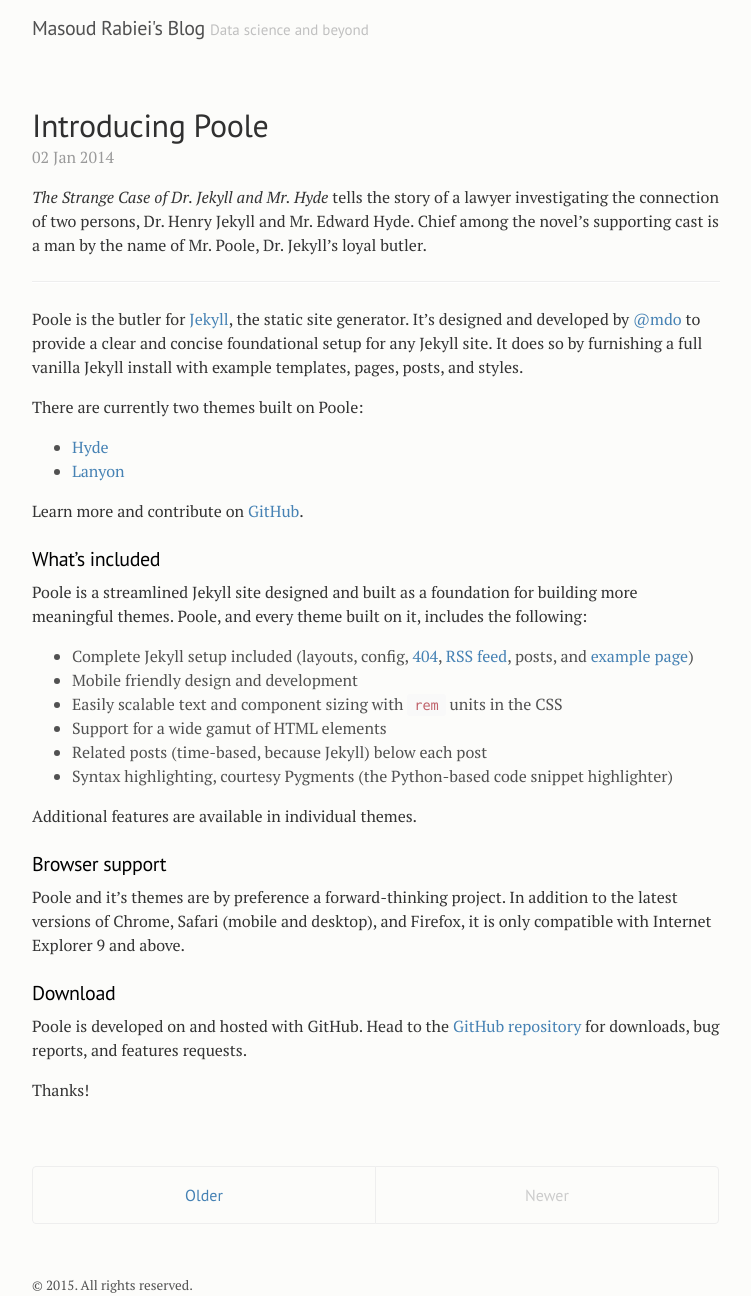
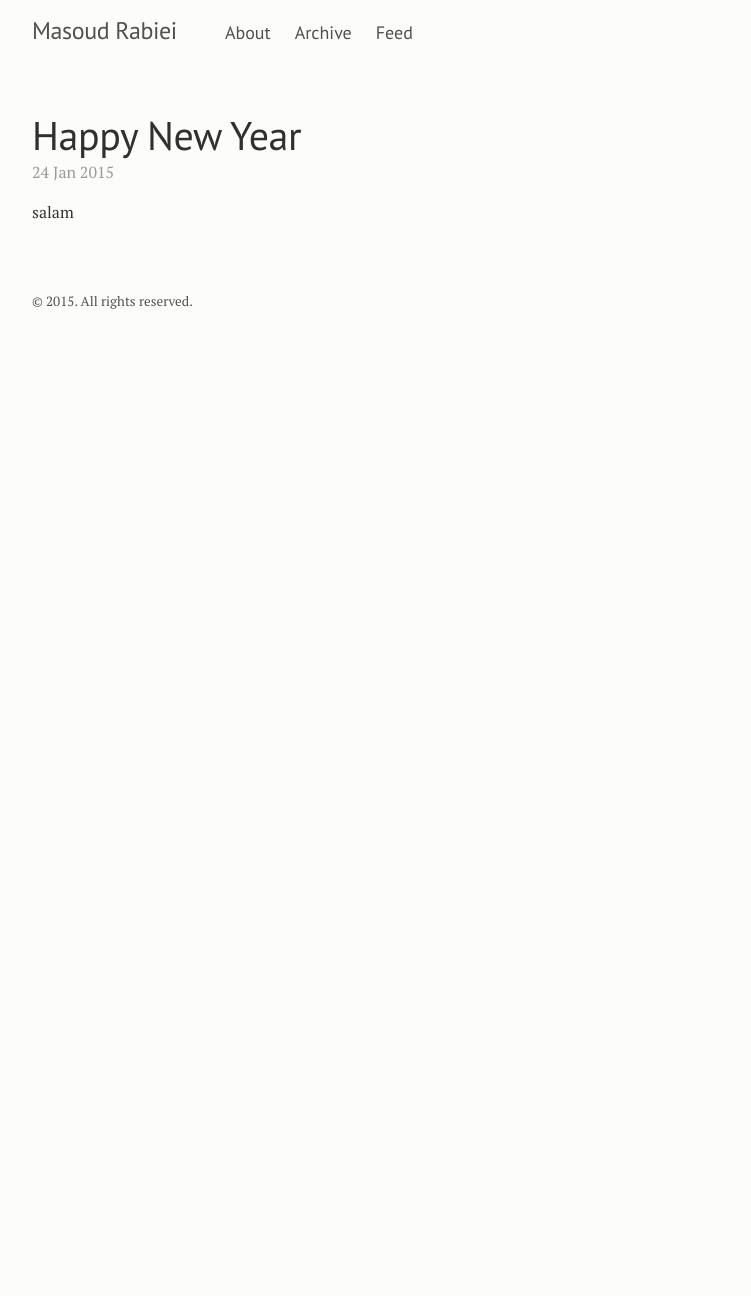
Before and after one commit to masrab/masrab.github.io, a Jekyll site: the page built from index.html, in a window 1280 px wide. Shown: the whole page, without its empty margins (144-895 px from the left). Built offline with Jekyll 4.4.1, drawn with Linux system fonts in a browser that asks for light colours; Markdown is read by kramdown in place of the engine named in the settings; the list of posts is cut into pages by our own code; after the commit the page ends 900 px from its top, so only the background shows below that.

Commit message:
Big-O Selector post

```diff
--- a/_config.yml
+++ b/_config.yml
@@ -1,16 +1,15 @@
 # Permalinks
 # permalink:        pretty
 permalink:        /blog/:title
-# relative_permalinks: true
 baseurl:          '/'
 
 markdown:         redcarpet
 highlighter:      pygments
 
 # Setup
-title:            Masoud Rabiei's Blog
+title:            Masoud Rabiei
 tagline:          Data science and beyond
-url:              http://www.masrab.com
+url:              http://masrab.github.io
 paginate:         1
 
 author:
@@ -19,3 +18,7 @@
 
 # Custom vars
 github:           https://github.com/masrab
+pages_list:
+  About: '/about'
+  Archive: '/archive'
+  Feed: '/atom.xml'
--- a/_includes/head.html
+++ b/_includes/head.html
@@ -9,7 +9,7 @@
     {% if page.title == "Home" %}
     {{ site.title }} &middot; {{ site.tagline }}
     {% else %}
-    {{ page.title }} &middot; {{ site.title }}
+    {{ page.title }}
     {% endif %}
   </title>
 
@@ -21,7 +21,7 @@
 
   <!-- Icons -->
   <link rel="apple-touch-icon-precomposed" sizes="144x144" href="{{ site.baseurl }}public/apple-touch-icon-precomposed.png">
-  <link rel="shortcut icon" href="{{ site.baseurl }}public/favicon.ico">
+  <link rel="shortcut icon" href="{{ site.baseurl }}public/MR_favicon.ico">
 
   <!-- RSS -->
   <link rel="alternate" type="application/atom+xml" title="{{ site.title }}" href="{{ site.baseurl }}atom.xml">
--- a/_layouts/default.html
+++ b/_layouts/default.html
@@ -9,7 +9,11 @@
     <header class="masthead">
       <h3 class="masthead-title">
         <a href="{{ site.baseurl }}" title="Home">{{ site.title }}</a>
-          <small>{{ site.tagline }}</small>
+        &nbsp;&nbsp;&nbsp;
+        {% for page in site.pages_list %}
+        &nbsp;&nbsp;
+        <small><a href="{{ page[1]  }}">{{ page[0] }}</a></small>
+        {% endfor %}
       </h3>
     </header>
 
--- a/_posts/2014-01-02-introducing-poole.md
+++ /dev/null
@@ -1,40 +0,0 @@
----
-layout: post
-title: Introducing Poole
----
-
-*The Strange Case of Dr. Jekyll and Mr. Hyde* tells the story of a lawyer investigating the connection of two persons, Dr. Henry Jekyll and Mr. Edward Hyde. Chief among the novel's supporting cast is a man by the name of Mr. Poole, Dr. Jekyll's loyal butler.
-
------
-
-Poole is the butler for [Jekyll](http://jekyllrb.com), the static site generator. It's designed and developed by [@mdo](https://twitter.com/mdo) to provide a clear and concise foundational setup for any Jekyll site. It does so by furnishing a full vanilla Jekyll install with example templates, pages, posts, and styles.
-
-There are currently two themes built on Poole:
-
-* [Hyde](http://hyde.getpoole.com)
-* [Lanyon](http://lanyon.getpoole.com)
-
-Learn more and contribute on [GitHub](https://github.com/poole).
-
-### What's included
-
-Poole is a streamlined Jekyll site designed and built as a foundation for building more meaningful themes. Poole, and every theme built on it, includes the following:
-
-* Complete Jekyll setup included (layouts, config, [404](/404.html), [RSS feed](/atom.xml), posts, and [example page](/about))
-* Mobile friendly design and development
-* Easily scalable text and component sizing with `rem` units in the CSS
-* Support for a wide gamut of HTML elements
-* Related posts (time-based, because Jekyll) below each post
-* Syntax highlighting, courtesy Pygments (the Python-based code snippet highlighter)
-
-Additional features are available in individual themes.
-
-### Browser support
-
-Poole and it's themes are by preference a forward-thinking project. In addition to the latest versions of Chrome, Safari (mobile and desktop), and Firefox, it is only compatible with Internet Explorer 9 and above.
-
-### Download
-
-Poole is developed on and hosted with GitHub. Head to the <a href="https://github.com/poole/poole">GitHub repository</a> for downloads, bug reports, and features requests.
-
-Thanks!
--- /dev/null
+++ b/_posts/2015-01-24-happy-new-year.md
@@ -0,0 +1,5 @@
+---
+layout: page
+---
+
+salam
--- a/about.md
+++ b/about.md
@@ -4,28 +4,4 @@
 permalink: /about/
 ---
 
-<p class="message">
-  Hey there! This page is included as an example. Feel free to customize it for your own use upon downloading. Carry on!
-</p>
-
-In the novel, *The Strange Case of Dr. Jekyll and Mr. Hyde*, Mr. Poole is Dr. Jekyll's virtuous and loyal butler. Similarly, Poole is an upstanding and effective butler that helps you build Jekyll themes. It's made by [@mdo](https://twitter.com/mdo).
-
-There are currently two themes built on Poole:
-
-* [Hyde](http://hyde.getpoole.com)
-* [Lanyon](http://lanyon.getpoole.com)
-
-Learn more and contribute on [GitHub](https://github.com/poole).
-
-## Setup
-
-Some fun facts about the setup of this project include:
-
-* Built for [Jekyll](http://jekyllrb.com)
-* Developed on GitHub and hosted for free on [GitHub Pages](https://pages.github.com)
-* Coded with [Sublime Text 2](http://sublimetext.com), an amazing code editor
-* Designed and developed while listening to music like [Blood Bros Trilogy](https://soundcloud.com/maddecent/sets/blood-bros-series)
-
-Have questions or suggestions? Feel free to [open an issue on GitHub](https://github.com/poole/poole/issues/new) or [ask me on Twitter](https://twitter.com/mdo).
-
-Thanks for reading!
+Masoud Rabiei—Writing about Data science, R, Python, D3 and all the other good stuff.
--- /dev/null
+++ b/archive.md
@@ -0,0 +1,11 @@
+---
+layout: page
+title: Archive
+permalink: /archive/
+---
+
+## Blog Posts
+
+{% for post in site.posts %}
+  * {{ post.date | date_to_string }} &raquo; [ {{ post.title }} ]({{ post.url }})
+{% endfor %}
--- a/index.html
+++ b/index.html
@@ -19,20 +19,3 @@
   </article>
   {% endfor %}
 </div>
-
-<div class="pagination">
-  {% if paginator.next_page %}
-    <a class="pagination-item older" href="{{ site.baseurl }}page{{paginator.next_page}}">Older</a>
-  {% else %}
-    <span class="pagination-item older">Older</span>
-  {% endif %}
-  {% if paginator.previous_page %}
-    {% if paginator.page == 2 %}
-      <a class="pagination-item newer" href="{{ site.baseurl }}">Newer</a>
-    {% else %}
-      <a class="pagination-item newer" href="{{ site.baseurl }}page{{paginator.previous_page}}">Newer</a>
-    {% endif %}
-  {% else %}
-    <span class="pagination-item newer">Newer</span>
-  {% endif %}
-</div>
--- a/public/css/custom.css
+++ b/public/css/custom.css
@@ -1,3 +1,7 @@
+/*
+Customizied CSS for masrab.github.io
+*/
+
 html {
 	font-family: "PT Serif", Georgia, "Times New Roman", serif;
 	font-size: 16px;
@@ -15,7 +19,6 @@
 
 .container {
   max-width: 960px;
-  /*background-color: beige;*/
   position: relative;
   padding-left:  1rem;
   /*padding-right: 1rem;*/
@@ -24,14 +27,24 @@
   margin-right: auto;
 }
 
+
 h1, h2, h3, h4, h5, h6 {
 	font-family: "PT Sans", Helvetica, Arial, sans-serif;
 	font-weight: 400;
-	/*color: #313131;*/
   color: #000;
 	letter-spacing: -.025rem;
 }
 
+h1 {
+  font-size: 2.5rem;
+}
+
+h2 {
+  font-size: 2rem;
+}
+h3 {
+  font-size: 1.5rem;
+}
 
 p {
 	color: #333;
@@ -47,8 +60,12 @@
 }
 
 
+.masthead a:hover,
+.masthead a:focus {
+  text-decoration: underline;
+}
+
 article aside{
-  /*font-size: small;*/
   font-size: 0.75rem;
   font-family: "PT Sans", sans-serif;
   right: 5px;
@@ -64,6 +81,7 @@
    width: initial;
 }
 
+
 svg {
   font: 10px sans-serif;
 }
```
Also changed, not shown: _posts/2013-12-31-whats-jekyll.md (deleted, +0 -10 lines), _posts/2014-01-01-example-content.md (deleted, +0 -146 lines), _posts/2014-12-24-a-visual-tool-for-selecting-the-right-data-structure.md (added, +27 -0 lines), LICENSE.md (deleted), README.md, images/big-o-selector.png (added), public/MR.png (added), public/MR_favicon.ico (added), public/apple-touch-icon-precomposed.png, public/favicon.ico (deleted). Lines whose indentation alone changed are shown as unchanged.
